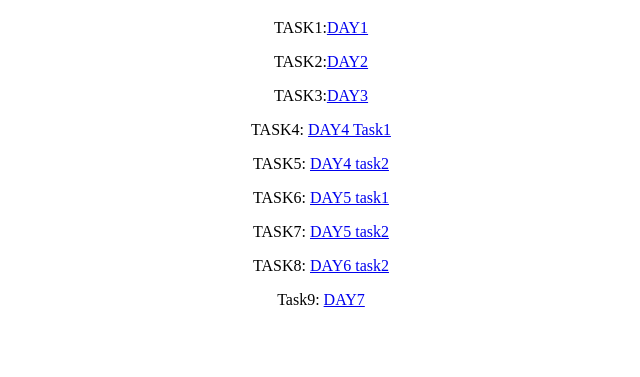
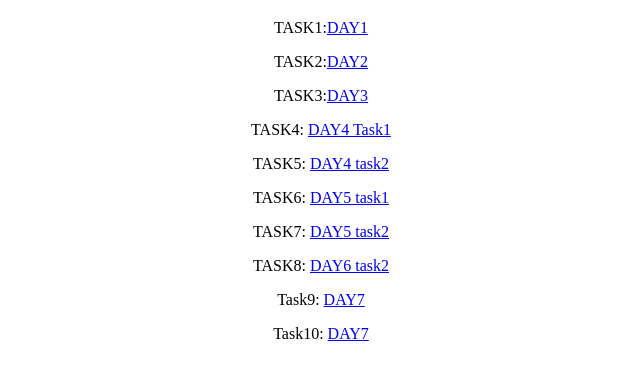
Before and after one commit to Nithish-git-hub/Daily-tasks, a plain HTML site: page index.html in a window 1280 px wide. Shown: the part 61-438 px from the top of the page, without its empty margins (319-959 px from the left). Drawn offline with Linux system fonts and the light colour scheme.

Commit message:
Update index.html

```diff
--- a/index.html
+++ b/index.html
@@ -17,6 +17,7 @@
     <p>TASK7: <a href="./day5/task2.html">DAY5 task2</a></p>
     <p>TASK8: <a href="./day6/task1.html">DAY6 task2</a></p>
     <p>Task9: <a href="./day7/login.html">DAY7</a></p>
+    <p>Task10: <a href="./day8/tsrtc.html">DAY7</a></p>
 
 </center>
 </body>
```
